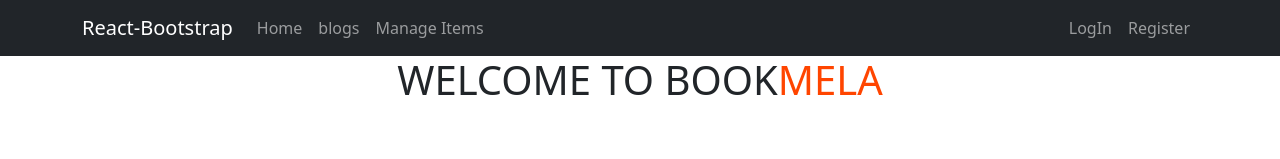
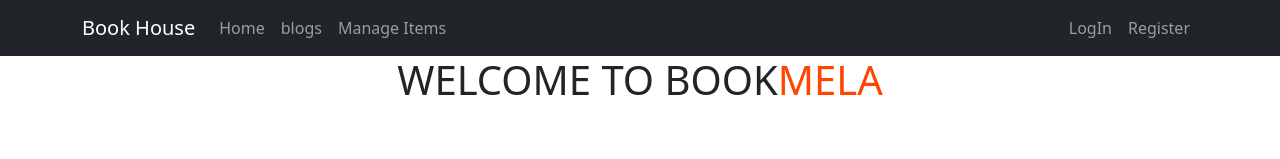
Before and after one commit to Md-Shahriar-Islam/BookstoreClient, a React (Create React App) app: page / in a window 1280 px wide. Shown: the top 159 px of the page. Built offline with nearby package versions, Linux system fonts and the light colour scheme; no server answers.

Commit message:
title updated

```diff
--- a/public/index.html
+++ b/public/index.html
@@ -1,14 +1,12 @@
 <!DOCTYPE html>
 <html lang="en">
+
 <head>
   <meta charset="utf-8" />
   <link rel="icon" href="%PUBLIC_URL%/favicon.ico" />
   <meta name="viewport" content="width=device-width, initial-scale=1" />
   <meta name="theme-color" content="#000000" />
-    <meta
-      name="description"
-      content="Web site created using create-react-app"
-    />
+  <meta name="description" content="Web site created using create-react-app" />
   <link rel="apple-touch-icon" href="%PUBLIC_URL%/logo192.png" />
   <!--
       manifest.json provides metadata used when your web app is installed on a
@@ -24,8 +22,9 @@
       work correctly both with client-side routing and a non-root public URL.
       Learn how to configure a non-root public URL by running `npm run build`.
     -->
-    <title>React App</title>
+  <title>Bookzone</title>
 </head>
+
 <body>
   <noscript>You need to enable JavaScript to run this app.</noscript>
   <div id="root"></div>
@@ -40,4 +39,5 @@
       To create a production bundle, use `npm run build` or `yarn build`.
     -->
 </body>
+
 </html>
--- a/src/Components/Navbar/Header.js
+++ b/src/Components/Navbar/Header.js
@@ -21,7 +21,7 @@ const Header = () => {
         <div>
             <Navbar collapseOnSelect expand="lg" bg="dark" variant="dark">
                 <Container>
-                    <Navbar.Brand as={Link} to="/home">React-Bootstrap</Navbar.Brand>
+                    <Navbar.Brand as={Link} to="/home">Book House</Navbar.Brand>
                     <Navbar.Toggle aria-controls="responsive-navbar-nav" />
                     <Navbar.Collapse id="responsive-navbar-nav">
                         <Nav className="me-auto">
```
Lines whose indentation alone changed are shown as unchanged.
